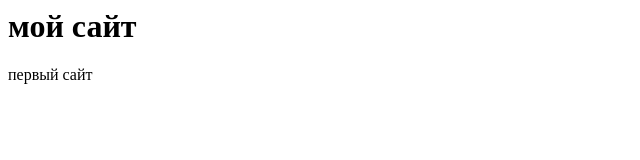
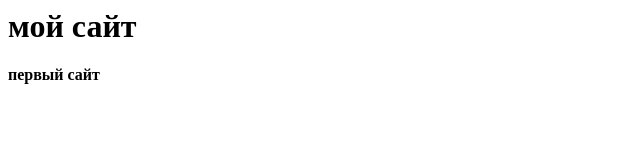
Before and after one commit to ekadinn/cait, a plain HTML site: page index.html in a window 1280 px wide. Shown: the full height of the page, 0-640 px from the left. Drawn offline with Linux system fonts and the light colour scheme.

Commit message:
Update index.html

```diff
--- a/index.html
+++ b/index.html
@@ -1,4 +1,4 @@
 <html>
   <h1>мой сайт</h1>
-  <p>первый сайт</p>
+  <h4>первый сайт</h4>
 </html>
```
